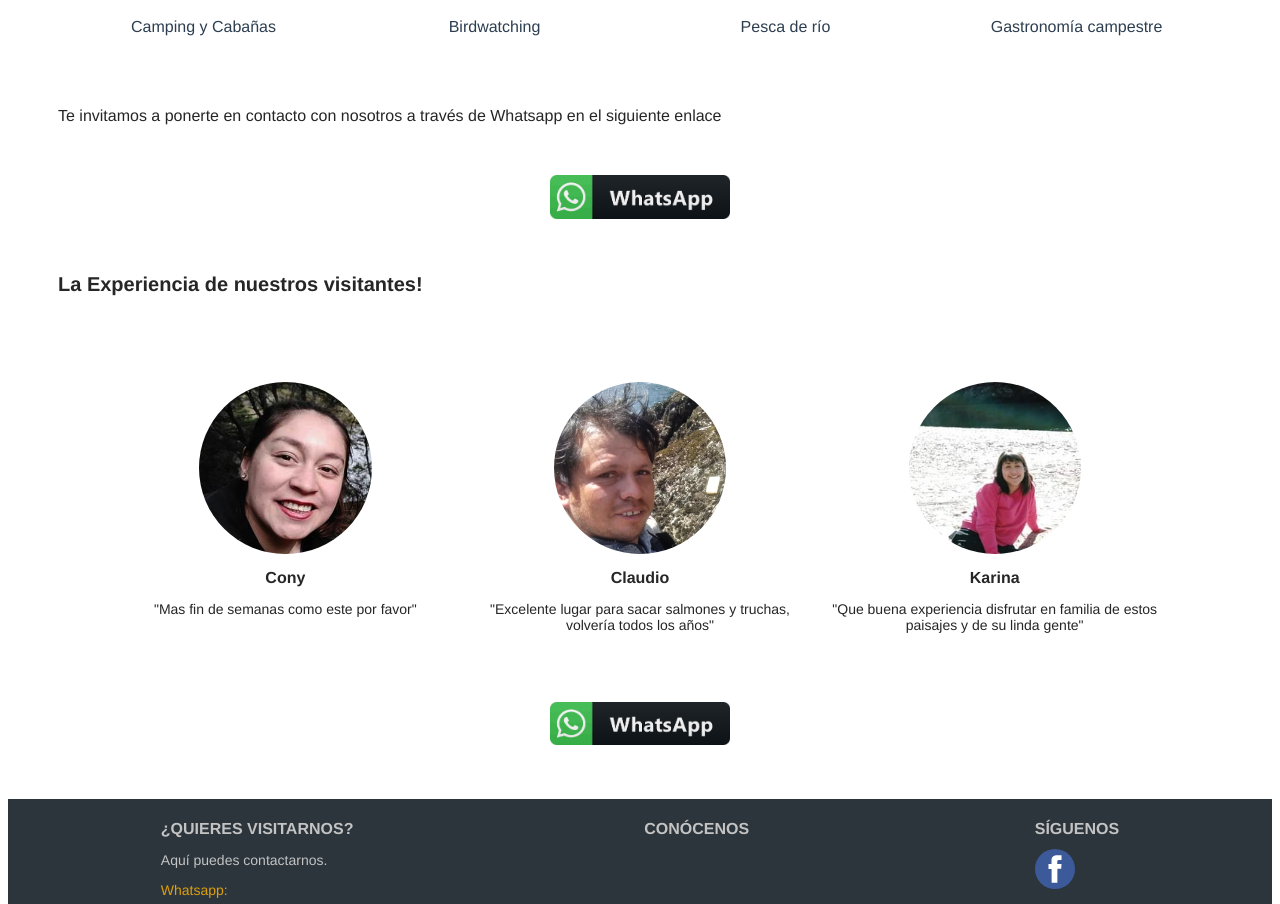
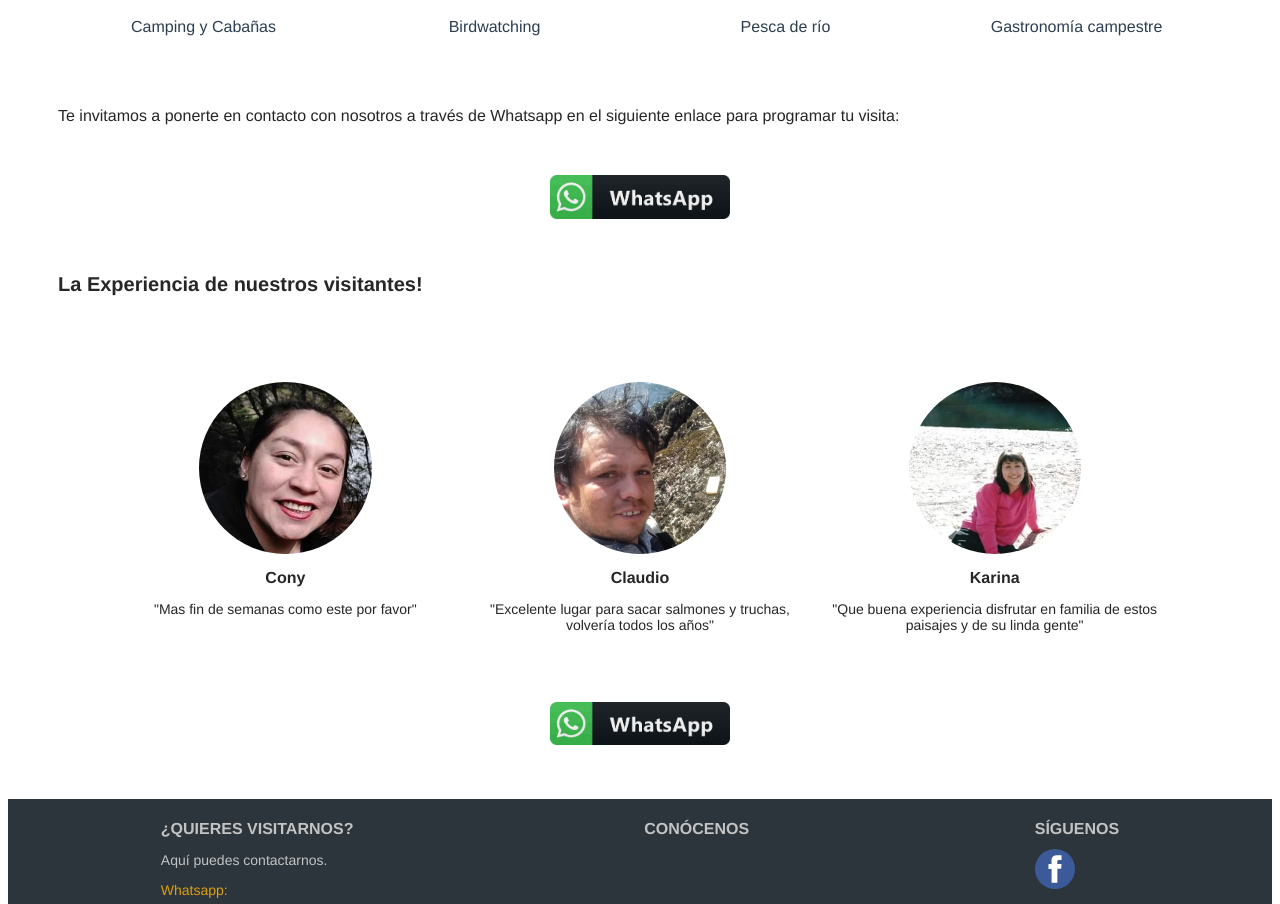
Before and after one commit to PabloAV2020/maravillasv3, a Vue app: page / in a window 1280 px wide. Shown: the part 1387-2291 px from the top of the page. Built offline with nearby package versions, Linux system fonts and the light colour scheme.

Commit message:
Change booking invitation

```diff
--- a/src/views/Home.vue
+++ b/src/views/Home.vue
@@ -47,7 +47,7 @@
         </div>
       </div>
       <div class="invitation">
-        <p> Te invitamos a ponerte en contacto con nosotros a través de Whatsapp en el siguiente enlace </p>
+        <p> Te invitamos a ponerte en contacto con nosotros a través de Whatsapp en el siguiente enlace para programar tu visita: </p>
       </div>
       <div class="w-button">
 
```
